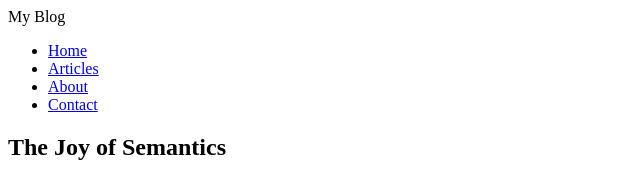
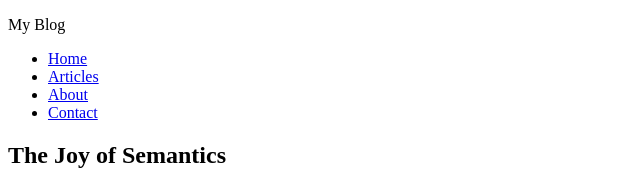
Before and after one commit to lilalajemima/Div-Soup-Activity, a plain HTML site: page index.semantic.html in a window 1280 px wide. Shown: the top 178 px of the page, without its empty margins (0-640 px from the left). Drawn offline with Linux system fonts and the light colour scheme.

Commit message:
Final changes to the html file. changed the contact and logo to have <p> tags

```diff
--- a/index.semantic.html
+++ b/index.semantic.html
@@ -27,7 +27,7 @@
     <div class="skip-link"><a class="skip" href="#main">Skip</a></div>
 
     <header class="header">
-        <div class="logo">My Blog</div>
+        <p class="logo">My Blog</p>
         <nav class="menu" aria-label="Main Navigation">
             <ul>
                 <li><a href="#">Home</a></li>
```
